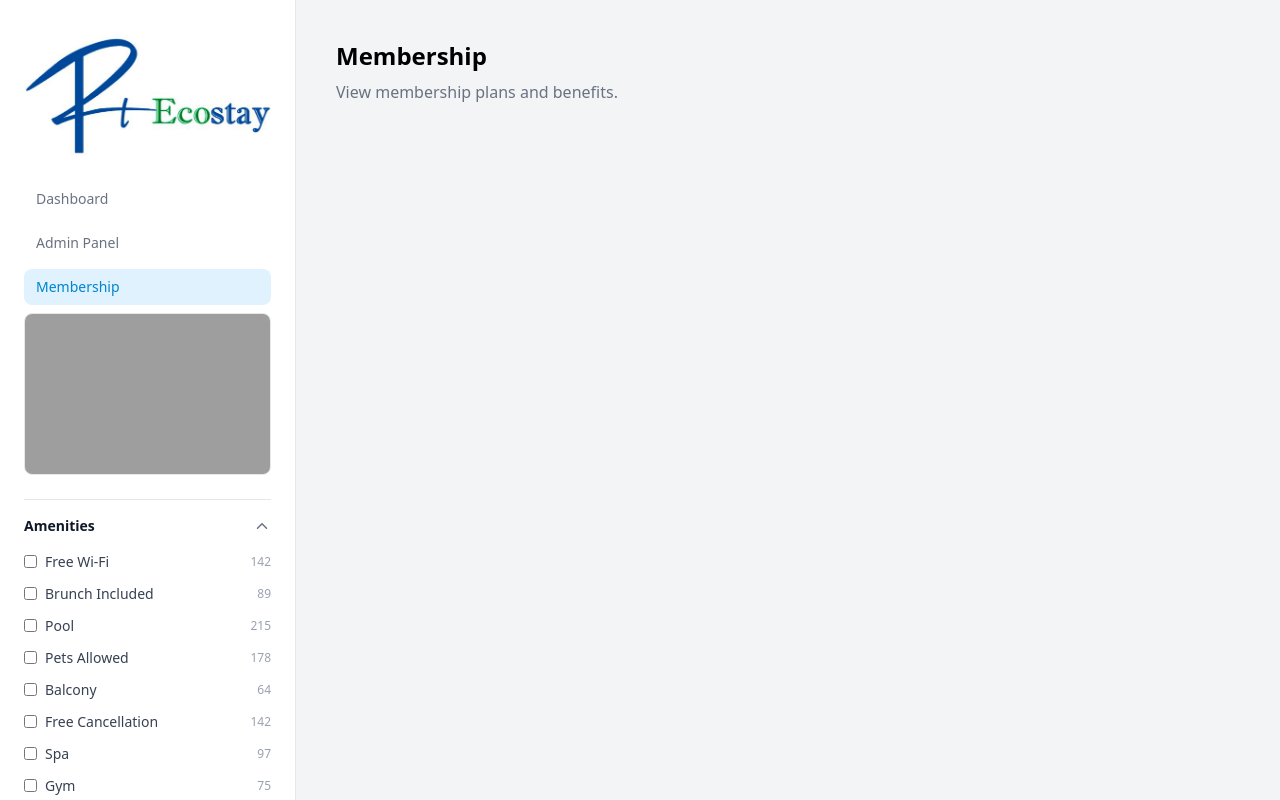
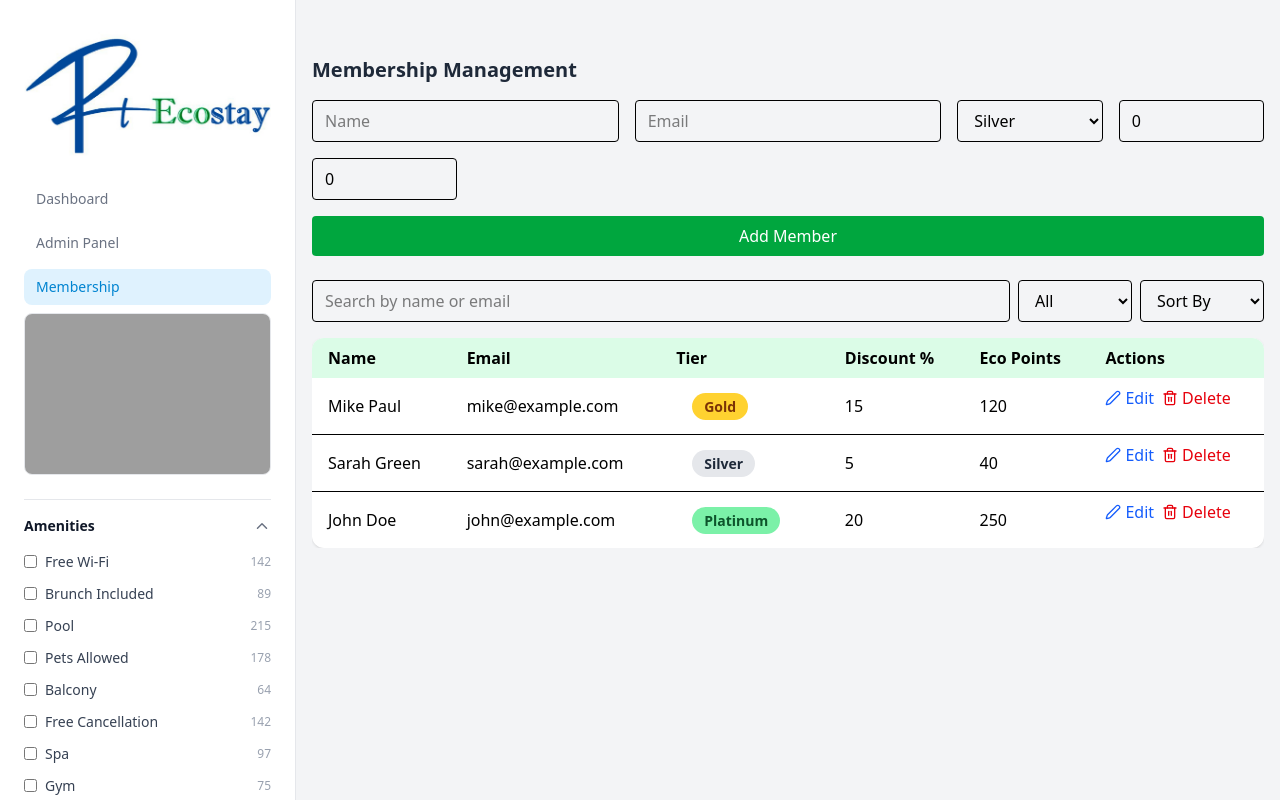
Before and after one commit to p2tecostay/eco-green-dashboard, a React (Vite) app: page /membership in a window 1280 px wide. Shown: the top 800 px of the page. Built offline with nearby package versions, Linux system fonts and the light colour scheme; grey boxes are pictures that could not be loaded.

Commit message:
Updated UI

```diff
--- a/src/App.css
+++ b/src/App.css
@@ -1,3 +1,8 @@
+:root {
+  --color-primary: #22c55e; /* Tailwind green-500 */
+  --color-muted: #e5e7eb; /* Tailwind gray-200 */
+}
+
 @import "tailwindcss";
 /* @tailwind base;
 @tailwind components;
--- a/src/App.jsx
+++ b/src/App.jsx
@@ -4,6 +4,7 @@ import {
   Route,
   Navigate,
 } from "react-router-dom";
+import "./App.css";
 import MainLayout from "./layouts/MainLayout";
 import Dashboard from "./pages/Dashboard";
 import Admin from "./pages/Admin";
--- a/src/components/admin/AdminCharts.jsx
+++ b/src/components/admin/AdminCharts.jsx
@@ -44,7 +44,7 @@ function AdminCharts() {
                 <XAxis dataKey="name" />
                 <YAxis />
                 <Tooltip />
-                <Bar dataKey="revenue" />
+                <Bar dataKey="revenue" fill="#22c55e" />
               </BarChart>
             </ResponsiveContainer>
           </div>
--- a/src/pages/Membership.jsx
+++ b/src/pages/Membership.jsx
@@ -1,8 +1,257 @@
+import { useState, useMemo } from "react";
+import { Edit2, Trash2 } from "lucide-react";
+
+const tierClasses = {
+  Silver: "bg-gray-200 text-gray-800",
+  Gold: "bg-amber-300 text-amber-900",
+  Platinum: "bg-green-300 text-green-900",
+};
+
 function Membership() {
+  const [members, setMembers] = useState([
+    {
+      id: 1,
+      name: "Mike Paul",
+      email: "mike@example.com",
+      tier: "Gold",
+      discount: 15,
+      ecoPoints: 120,
+    },
+    {
+      id: 2,
+      name: "Sarah Green",
+      email: "sarah@example.com",
+      tier: "Silver",
+      discount: 5,
+      ecoPoints: 40,
+    },
+    {
+      id: 3,
+      name: "John Doe",
+      email: "john@example.com",
+      tier: "Platinum",
+      discount: 20,
+      ecoPoints: 250,
+    },
+  ]);
+
+  const [form, setForm] = useState({
+    id: null,
+    name: "",
+    email: "",
+    tier: "Silver",
+    discount: 0,
+    ecoPoints: 0,
+  });
+  const [isEditing, setIsEditing] = useState(false);
+  const [search, setSearch] = useState("");
+  const [filterTier, setFilterTier] = useState("All");
+  const [sortField, setSortField] = useState(null);
+
+  // Add/Edit member
+  const handleSubmit = (e) => {
+    e.preventDefault();
+    if (isEditing) {
+      setMembers(
+        members.map((m) =>
+          m.id === form.id
+            ? { ...form, discount: +form.discount, ecoPoints: +form.ecoPoints }
+            : m
+        )
+      );
+      setIsEditing(false);
+    } else {
+      setMembers([
+        ...members,
+        {
+          ...form,
+          id: Date.now(),
+          discount: +form.discount,
+          ecoPoints: +form.ecoPoints,
+        },
+      ]);
+    }
+    setForm({
+      id: null,
+      name: "",
+      email: "",
+      tier: "Silver",
+      discount: 0,
+      ecoPoints: 0,
+    });
+  };
+
+  const handleEdit = (member) => {
+    setForm(member);
+    setIsEditing(true);
+  };
+  const handleDelete = (id) => {
+    if (window.confirm("Delete this member?"))
+      setMembers(members.filter((m) => m.id !== id));
+  };
+
+  // Filter & sort
+  const filteredMembers = useMemo(() => {
+    let data = [...members];
+
+    // Search
+    if (search) {
+      const s = search.toLowerCase();
+      data = data.filter(
+        (m) =>
+          m.name.toLowerCase().includes(s) || m.email.toLowerCase().includes(s)
+      );
+    }
+
+    // Tier filter
+    if (filterTier !== "All") data = data.filter((m) => m.tier === filterTier);
+
+    // Sort
+    if (sortField) data.sort((a, b) => b[sortField] - a[sortField]);
+
+    return data;
+  }, [members, search, filterTier, sortField]);
+
   return (
-    <div className="p-6">
-      <h1 className="text-2xl font-semibold">Membership</h1>
-      <p className="text-gray-500 mt-2">View membership plans and benefits.</p>
+    <div className="mt-10">
+      <h2 className="text-xl font-semibold text-gray-800 mb-4">
+        Membership Management
+      </h2>
+
+      {/* Form */}
+      <form
+        onSubmit={handleSubmit}
+        className="grid grid-cols-1 md:grid-cols-6 gap-4 mb-6"
+      >
+        <input
+          type="text"
+          placeholder="Name"
+          value={form.name}
+          onChange={(e) => setForm({ ...form, name: e.target.value })}
+          className="border rounded px-3 py-2 md:col-span-2"
+          required
+        />
+        <input
+          type="email"
+          placeholder="Email"
+          value={form.email}
+          onChange={(e) => setForm({ ...form, email: e.target.value })}
+          className="border rounded px-3 py-2 md:col-span-2"
+          required
+        />
+        <select
+          value={form.tier}
+          onChange={(e) => setForm({ ...form, tier: e.target.value })}
+          className="border rounded px-3 py-2"
+        >
+          <option>Silver</option>
+          <option>Gold</option>
+          <option>Platinum</option>
+        </select>
+        <input
+          type="number"
+          placeholder="Discount %"
+          value={form.discount}
+          onChange={(e) => setForm({ ...form, discount: e.target.value })}
+          className="border rounded px-3 py-2"
+          required
+        />
+        <input
+          type="number"
+          placeholder="Eco Points"
+          value={form.ecoPoints}
+          onChange={(e) => setForm({ ...form, ecoPoints: e.target.value })}
+          className="border rounded px-3 py-2"
+          required
+        />
+        <button
+          type="submit"
+          className="md:col-span-6 bg-green-600 hover:bg-green-700 text-white px-4 py-2 rounded"
+        >
+          {isEditing ? "Update Member" : "Add Member"}
+        </button>
+      </form>
+
+      {/* Filters / Search / Sort */}
+      <div className="flex flex-col md:flex-row items-center justify-between mb-4 gap-2">
+        <input
+          type="text"
+          placeholder="Search by name or email"
+          value={search}
+          onChange={(e) => setSearch(e.target.value)}
+          className="border rounded px-3 py-2 flex-1"
+        />
+        <select
+          value={filterTier}
+          onChange={(e) => setFilterTier(e.target.value)}
+          className="border rounded px-3 py-2"
+        >
+          <option>All</option>
+          <option>Silver</option>
+          <option>Gold</option>
+          <option>Platinum</option>
+        </select>
+        <select
+          value={sortField || ""}
+          onChange={(e) => setSortField(e.target.value || null)}
+          className="border rounded px-3 py-2"
+        >
+          <option value="">Sort By</option>
+          <option value="ecoPoints">Eco Points</option>
+          <option value="discount">Discount</option>
+        </select>
+      </div>
+
+      {/* Members Table */}
+      <div className="overflow-x-auto">
+        <table className="w-full bg-white rounded-xl shadow overflow-hidden">
+          <thead className="bg-green-100">
+            <tr>
+              <th className="px-4 py-2 text-left">Name</th>
+              <th className="px-4 py-2 text-left">Email</th>
+              <th className="px-4 py-2 text-left">Tier</th>
+              <th className="px-4 py-2 text-left">Discount %</th>
+              <th className="px-4 py-2 text-left">Eco Points</th>
+              <th className="px-4 py-2 text-left">Actions</th>
+            </tr>
+          </thead>
+          <tbody>
+            {filteredMembers.map((m) => (
+              <tr key={m.id} className="border-b last:border-none">
+                <td className="px-4 py-2">{m.name}</td>
+                <td className="px-4 py-2">{m.email}</td>
+                <td className="px-4 py-2">
+                  <td className="px-4 py-2">
+                    <span
+                      className={`px-3 py-1 rounded-full text-sm font-semibold ${
+                        tierClasses[m.tier]
+                      } hover:brightness-90 transition`}
+                    >
+                      {m.tier}
+                    </span>
+                  </td>
+                </td>
+                <td className="px-4 py-2">{m.discount}</td>
+                <td className="px-4 py-2">{m.ecoPoints}</td>
+                <td className="px-4 py-2 flex gap-2">
+                  <button
+                    onClick={() => handleEdit(m)}
+                    className="text-blue-600 hover:text-blue-800 flex items-center gap-1"
+                  >
+                    <Edit2 size={16} /> Edit
+                  </button>
+                  <button
+                    onClick={() => handleDelete(m.id)}
+                    className="text-red-600 hover:text-red-800 flex items-center gap-1"
+                  >
+                    <Trash2 size={16} /> Delete
+                  </button>
+                </td>
+              </tr>
+            ))}
+          </tbody>
+        </table>
+      </div>
     </div>
   );
 }
```
Also changed, not shown: src/components/admin/MembershipManagement.jsx (added).
